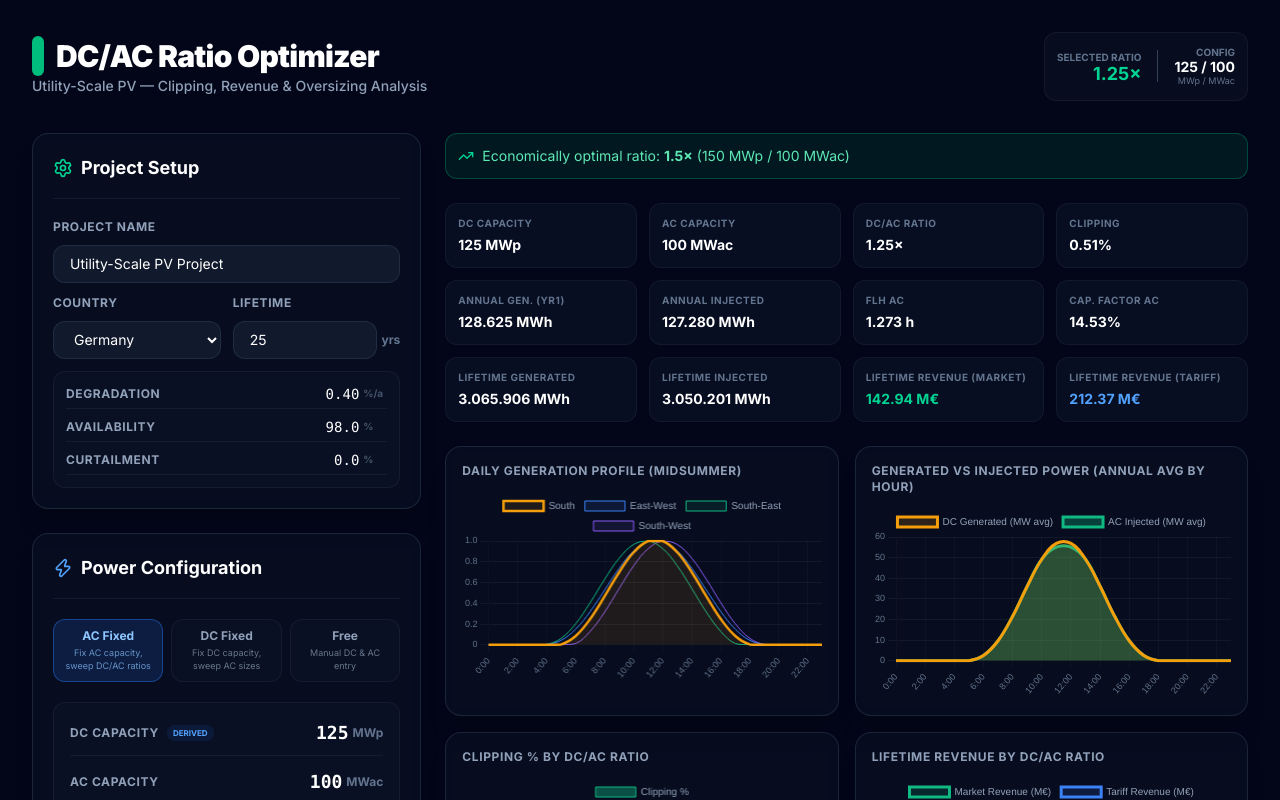
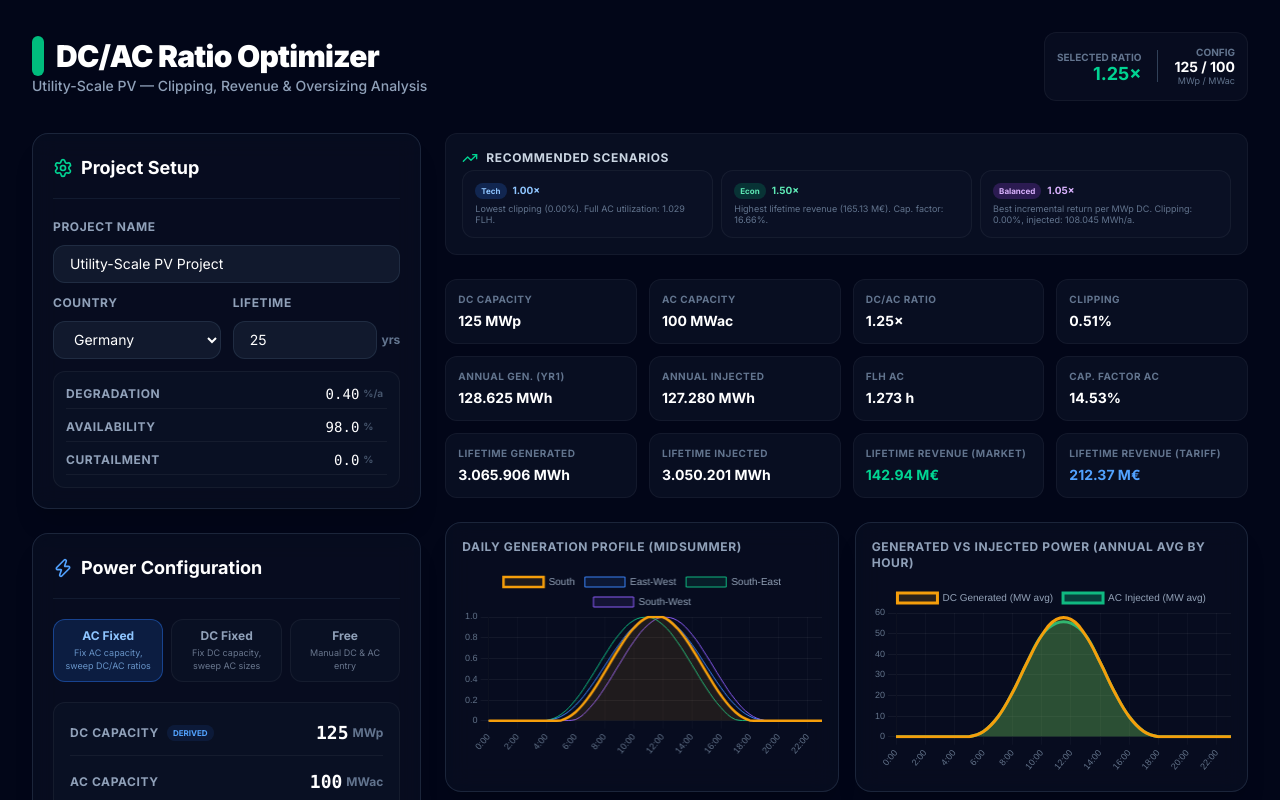
Before and after one commit to agudewill-dotcom/pv-dcac-optimizer, a React (Vite) app: page / in a window 1280 px wide. Shown: the top 800 px of the page. Built offline with nearby package versions, Linux system fonts and the light colour scheme.

Commit message:
fix: requirements compliance — rename Marg to Balanced, expand recommendation panel, improve price source labels

```diff
--- a/src/components/Methodology.tsx
+++ b/src/components/Methodology.tsx
@@ -72,7 +72,7 @@ export const Methodology: React.FC = () => {
             The optimal ratio balances additional energy capture against clipping losses.
             <br />• <strong>Technical optimum:</strong> Lowest clipping percentage (ratio = 1.00).
             <br />• <strong>Economic optimum:</strong> Highest total lifetime revenue.
-            <br />• <strong>Marginal optimum:</strong> Highest incremental revenue per additional MWp DC.
+            <br />• <strong>Balanced optimum:</strong> Highest incremental revenue per additional MWp DC — the best trade-off between additional energy capture and diminishing returns from clipping.
             <br /><br />
             When marginal DC capacity creates mostly clipped energy, further DC oversizing is uneconomical.
           </Section>
--- a/src/components/OptimizationTable.tsx
+++ b/src/components/OptimizationTable.tsx
@@ -97,7 +97,7 @@ export const OptimizationTable: React.FC<Props> = ({ scenarios, selectedRatio, o
                     <div className="flex items-center justify-center gap-1">
                       {s.isOptimalTechnical && <Badge color="blue" text="Tech" />}
                       {s.isOptimalEconomic && <Badge color="emerald" text="Econ" />}
-                      {s.isOptimalMarginal && <Badge color="purple" text="Marg" />}
+                      {s.isOptimalMarginal && <Badge color="purple" text="Balanced" />}
                       {s.clippingWarning && <Badge color="amber" text="⚠" />}
                     </div>
                   </td>
--- a/src/components/PriceConfig.tsx
+++ b/src/components/PriceConfig.tsx
@@ -83,7 +83,7 @@ export const PriceConfigPanel: React.FC<Props> = ({ config, onChange }) => {
                   ? 'text-emerald-300 bg-emerald-500/15'
                   : 'text-amber-300 bg-amber-500/15'
               }`}>
-                {config.priceSource === 'csv' ? 'User CSV' : 'Sample Data'}
+                {config.priceSource === 'csv' ? 'User CSV' : 'Sample (DE Day-Ahead)'}
               </span>
             </div>
 
@@ -106,6 +106,7 @@ export const PriceConfigPanel: React.FC<Props> = ({ config, onChange }) => {
       {config.priceSource === 'sample' && config.revenueMode !== 'tariff' && (
         <p className="text-[10px] text-amber-400/70 italic leading-tight">
           Using representative German day-ahead price shape. Upload actual price data for project-specific analysis.
+          Recommended sources: <strong>SMARD.de</strong> or <strong>Energy-Charts.info</strong> (hourly CSV export).
         </p>
       )}
     </div>
--- a/src/components/ResultsDashboard.tsx
+++ b/src/components/ResultsDashboard.tsx
@@ -12,7 +12,9 @@ export const ResultsDashboard: React.FC<Props> = ({ scenarios, selectedRatio, re
   if (scenarios.length === 0) return null;
 
   const current = scenarios.find(s => s.dcAcRatio === selectedRatio) || scenarios[0];
-  const optimal = scenarios.find(s => s.isOptimalEconomic) || current;
+  const techOptimal = scenarios.find(s => s.isOptimalTechnical);
+  const econOptimal = scenarios.find(s => s.isOptimalEconomic);
+  const balancedOptimal = scenarios.find(s => s.isOptimalMarginal);
 
   const fmt = (n: number) => n.toLocaleString('de-DE', { maximumFractionDigits: 0 });
   const fmtM = (n: number) => (n / 1_000_000).toFixed(2) + ' M€';
@@ -23,15 +25,48 @@ export const ResultsDashboard: React.FC<Props> = ({ scenarios, selectedRatio, re
 
   return (
     <div className="space-y-6 animate-fade-in">
-      {/* Optimal indicator */}
-      {optimal.dcAcRatio !== current.dcAcRatio && (
-        <div className="flex items-center gap-2 bg-emerald-500/10 border border-emerald-500/30 rounded-xl p-3">
+      {/* Recommendation panel showing all three optima */}
+      <div className="bg-slate-900/50 border border-white/5 rounded-xl p-4 space-y-3">
+        <div className="flex items-center gap-2 mb-1">
           <TrendingUp className="text-emerald-400 shrink-0" size={16} />
-          <span className="text-sm text-emerald-300">
-            Economically optimal ratio: <strong>{optimal.dcAcRatio}×</strong> ({fmt(optimal.dcMWp)} MWp / {fmt(optimal.acMWac)} MWac)
-          </span>
+          <span className="text-xs font-bold text-slate-300 uppercase tracking-wider">Recommended Scenarios</span>
         </div>
-      )}
+        <div className="grid grid-cols-1 md:grid-cols-3 gap-2">
+          {techOptimal && (
+            <div className={`p-3 rounded-xl border transition-all ${current.dcAcRatio === techOptimal.dcAcRatio ? 'bg-blue-500/15 border-blue-500/40' : 'bg-slate-900/40 border-white/5'}`}>
+              <div className="flex items-center gap-1.5 mb-1">
+                <span className="text-[8px] font-bold px-1.5 py-0.5 rounded-full bg-blue-500/20 text-blue-300">Tech</span>
+                <span className="text-[10px] font-bold text-blue-300">{techOptimal.dcAcRatio.toFixed(2)}×</span>
+              </div>
+              <div className="text-[9px] text-slate-500 leading-tight">
+                Lowest clipping ({fmtPct(techOptimal.clippingPercent)}). Full AC utilization: {fmt(techOptimal.fullLoadHoursAC)} FLH.
+              </div>
+            </div>
+          )}
+          {econOptimal && (
+            <div className={`p-3 rounded-xl border transition-all ${current.dcAcRatio === econOptimal.dcAcRatio ? 'bg-emerald-500/15 border-emerald-500/40' : 'bg-slate-900/40 border-white/5'}`}>
+              <div className="flex items-center gap-1.5 mb-1">
+                <span className="text-[8px] font-bold px-1.5 py-0.5 rounded-full bg-emerald-500/20 text-emerald-300">Econ</span>
+                <span className="text-[10px] font-bold text-emerald-300">{econOptimal.dcAcRatio.toFixed(2)}×</span>
+              </div>
+              <div className="text-[9px] text-slate-500 leading-tight">
+                Highest lifetime revenue ({fmtM(showMarket ? econOptimal.lifetimeRevenueMarket : econOptimal.lifetimeRevenueTariff)}). Cap. factor: {fmtPct(econOptimal.capacityFactorAC * 100)}.
+              </div>
+            </div>
+          )}
+          {balancedOptimal && (
+            <div className={`p-3 rounded-xl border transition-all ${current.dcAcRatio === balancedOptimal.dcAcRatio ? 'bg-purple-500/15 border-purple-500/40' : 'bg-slate-900/40 border-white/5'}`}>
+              <div className="flex items-center gap-1.5 mb-1">
+                <span className="text-[8px] font-bold px-1.5 py-0.5 rounded-full bg-purple-500/20 text-purple-300">Balanced</span>
+                <span className="text-[10px] font-bold text-purple-300">{balancedOptimal.dcAcRatio.toFixed(2)}×</span>
+              </div>
+              <div className="text-[9px] text-slate-500 leading-tight">
+                Best incremental return per MWp DC. Clipping: {fmtPct(balancedOptimal.clippingPercent)}, injected: {fmt(balancedOptimal.annualInjectedMWh)} MWh/a.
+              </div>
+            </div>
+          )}
+        </div>
+      </div>
 
       {current.clippingWarning && (
         <div className="flex items-center gap-2 bg-amber-500/10 border border-amber-500/30 rounded-xl p-3">
```
